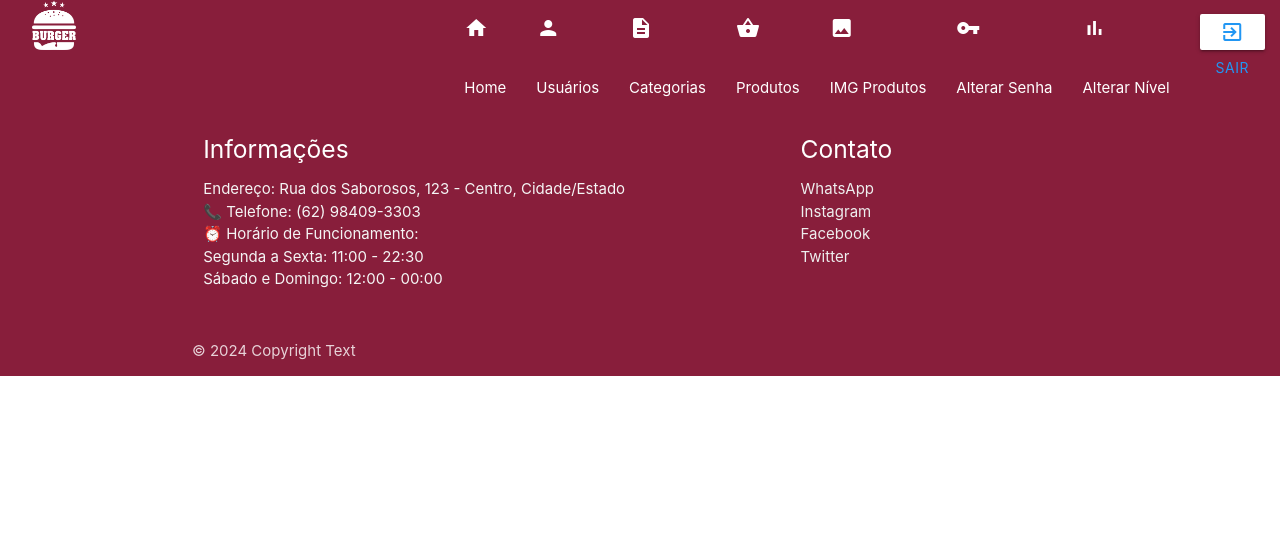
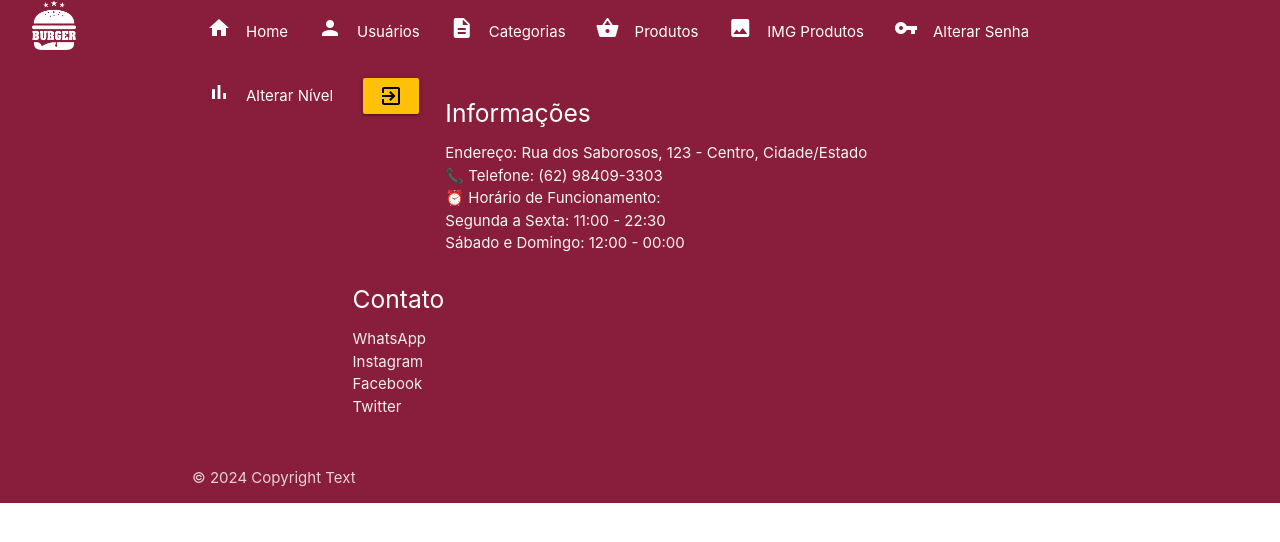
Before and after one commit to adautoturibio/projeto-web2, a CodeIgniter 4 app: the page made by app/Views/Templates_admin.php in a window 1280 px wide. Shown: the top 542 px of the page. Run offline with PHP 8.4 and a stand-in for CodeIgniter, Linux system fonts and the light colour scheme; the template is opened without the code that fills it, so the values that code supplies are empty; some libraries are stand-ins or nearby versions.

Commit message:
navbar do adm

```diff
--- a/app/Views/Templates/nav_admin.php
+++ b/app/Views/Templates/nav_admin.php
@@ -1,77 +1,76 @@
 <!-- Abre o menu de navegação -->
 <nav class="nav-wrapper cor-1b">
-    <div class="">
-
-        <a class="brand-logo" href="/home"><img src="/assets/imagens/logo.png" alt="Logo" class="navbar-logo"></a>
-        <a href="#" data-target="mobile-demo" class="sidenav-trigger">
-            <i class="material-icons">menu</i>
-        </a>
-        <ul class="right hide-on-med-and-down">
+    <a class="brand-logo" href="/home"><img src="/assets/imagens/logo.png" alt="Logo" class="navbar-logo"></a>
+    <a href="#" data-target="mobile-demo" class="sidenav-trigger">
+        <i class="material-icons">menu</i>
+    </a>
+    <div class="container">
+        <ul class="hide-on-med-and-down">
             <!-- Link Home-->
             <li>
-                <a href="<?php echo base_url('admin') ?>">
-                    <i class="material-icons">home</i>
+                <a href="<?php echo base_url('admin') ?>" class="hover-yellow">
+                    <i class="tiny material-icons left">home</i>
                     Home
                 </a>
             </li>
 
             <!-- Link Usuários -->
             <li>
-                <a href="<?php echo base_url('usuarios') ?>">
-                    <i class="material-icons">person</i>
+                <a href="<?php echo base_url('usuarios') ?>" class="hover-yellow">
+                    <i class="tiny material-icons left">person</i>
                     Usuários
                 </a>
             </li>
 
             <!-- Link Categorias -->
             <li>
-                <a href="<?php echo base_url('categorias') ?>">
-                    <i class="material-icons">description</i>
+                <a href="<?php echo base_url('categorias') ?>" class="hover-yellow">
+                    <i class="tiny material-icons left">description</i>
                     Categorias
                 </a>
             </li>
 
             <!-- Link Produtos -->
             <li>
-                <a href="<?php echo base_url('produtos') ?>">
-                    <i class="material-icons">shopping_basket</i>
+                <a href="<?php echo base_url('produtos') ?>" class="hover-yellow">
+                    <i class="tiny material-icons left">shopping_basket</i>
                     Produtos
                 </a>
             </li>
 
             <!-- Link IMG Produtos -->
             <li>
-                <a href="<?php echo base_url('imgprodutos') ?>">
-                    <i class="material-icons">image</i>
+                <a href="<?php echo base_url('imgprodutos') ?>" class="hover-yellow">
+                    <i class="tiny material-icons left">image</i>
                     IMG Produtos
                 </a>
             </li>
 
             <!-- Link Alterar Senha -->
             <li>
-                <a href="<?php echo base_url('usuarios/edit_senha') ?>">
-                    <i class="material-icons">vpn_key</i>
+                <a href="<?php echo base_url('usuarios/edit_senha') ?>" class="hover-yellow">
+                    <i class="tiny material-icons left">vpn_key</i>
                     Alterar Senha
                 </a>
             </li>
 
             <!-- Link Alterar Nível -->
             <li>
-                <a href="<?php echo base_url('usuarios/edit_nivel') ?>">
-                    <i class="material-icons">bar_chart</i>
+                <a href="<?php echo base_url('usuarios/edit_nivel') ?>" class="hover-yellow">
+                    <i class="tiny material-icons left">bar_chart</i>
                     Alterar Nível
                 </a>
             </li>
 
             <!-- Botão Sair -->
             <li>
-                <a class="btn white blue-text" href="<?php echo base_url('login/logout') ?>">
+                <a class="btn waves-effect   amber black-text sair" href="<?php echo base_url('login/logout') ?>">
                     <i class="material-icons">exit_to_app</i>
-                    Sair
                 </a>
             </li>
         </ul>
     </div>
+
 </nav>
 
 <!-- Menu de navegação móvel -->
@@ -134,9 +133,17 @@
 
     <!-- Botão Sair -->
     <li>
-        <a class="btn white blue-text" href="<?php echo base_url('login/logout') ?>">
+        <a class="btn white black-text" href="<?php echo base_url('login/logout') ?>">
             <i class="material-icons">exit_to_app</i>
             Sair
         </a>
     </li>
 </ul>
+
+<script>
+    document.addEventListener('DOMContentLoaded', function() {
+        // Inicializa o Sidenav
+        var elems = document.querySelectorAll('.sidenav');
+        M.Sidenav.init(elems);
+    });
+</script>
```
Also changed, not shown: public/assets/css/materialize.css.
